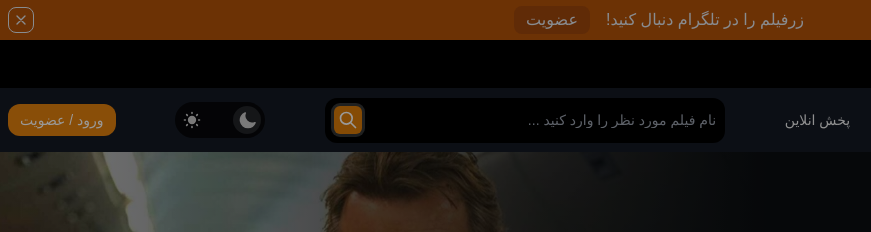
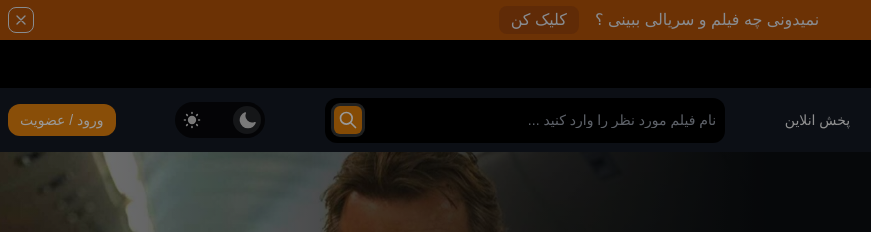
Before and after one commit to arviinmo/Zarfilm-Clone, a website: page index.html in a window 1280 px wide. Shown: the top 232 px of the page, 0-871 px from the left. Drawn offline with nearby package versions, Linux system fonts and the light colour scheme; a small style sheet from the web is missing.

Commit message:
edit index.html

```diff
--- a/index.html
+++ b/index.html
@@ -18,8 +18,8 @@
       <div class="w-full z-50 bg-amber-700 dark:bg-[#E4810D] dark:text-[#fff] text-slate-200" id="top-message">
         <div class="container px-3 md:px-2 flex h-10 items-center">
           <div class="w-[97%] flex items-center justify-center">
-            <span class="font-light">زرفیلم را در تلگرام دنبال کنید!</span>
-            <a href="https://t.me/zarfilm_com" class="mr-4 px-3 py-0.5 rounded-lg bg-amber-800 dark:bg-amber-500 bg-opacity-60 font-light">عضویت</a>
+            <span class="font-light">نمیدونی چه فیلم و سریالی ببینی ؟</span>
+            <a href="https://www.instagram.com/zarfilm_com" class="mr-4 px-3 py-0.5 rounded-lg bg-amber-800 dark:bg-amber-500 bg-opacity-60 font-light">کلیک کن</a>
           </div>
           <div class="w-[3%] flex justify-end">
             <button class="flex justify-start border border-slate-200 p-1 rounded-lg">
```
